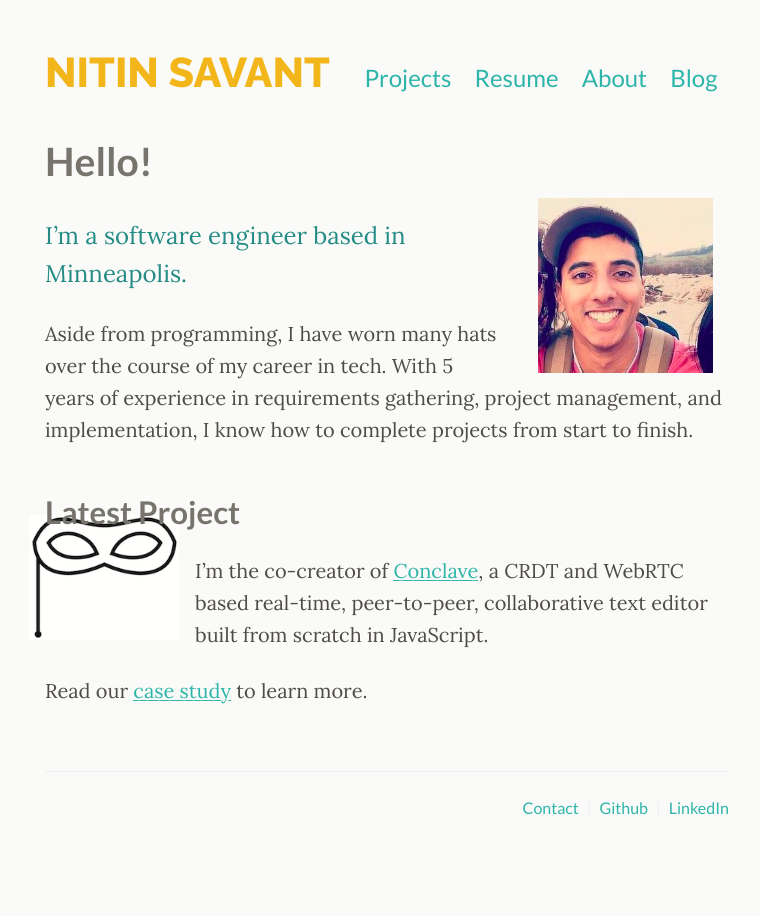
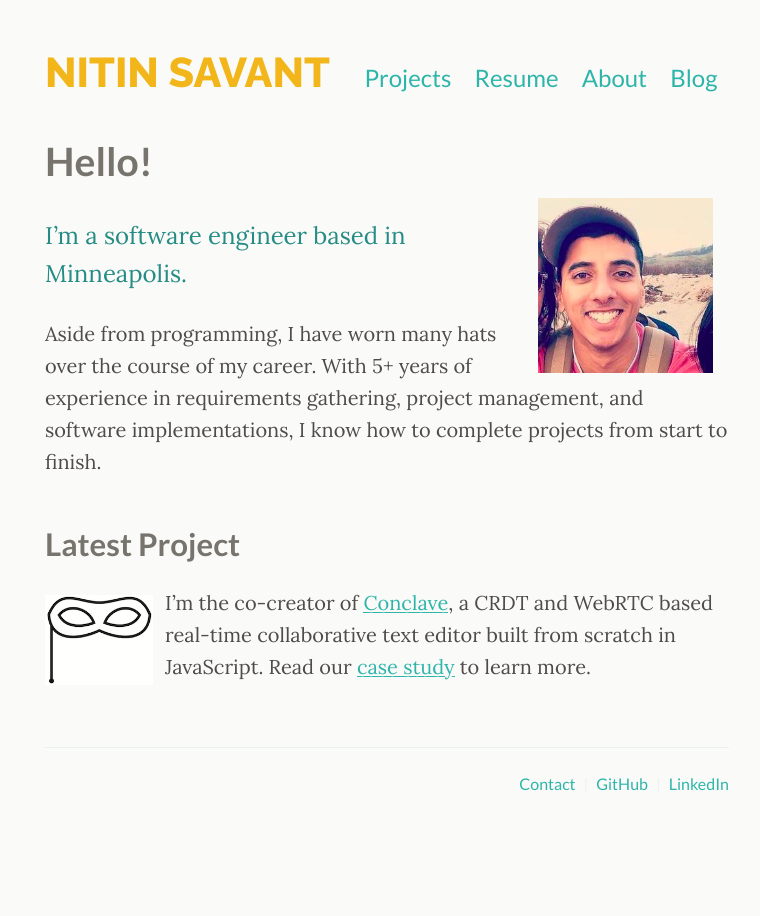
Before and after one commit to nitinsavant/nitinsavant.github.io, a Jekyll site: the page built from index.md, in a window 1280 px wide. Shown: the whole page, without its empty margins (253-1013 px from the left). Built offline with Jekyll 4.4.1, drawn with Linux system fonts in a browser that asks for light colours.

Commit message:
Fixed image size and positioning

```diff
--- a/_includes/footer.html
+++ b/_includes/footer.html
@@ -8,7 +8,7 @@
         {% endif %}
 
         {% if site.github_username %}
-        <li><a target="_blank" rel="external" href="https://github.com/{{ site.github_username }}">Github</a></li>
+        <li><a target="_blank" rel="external" href="https://github.com/{{ site.github_username }}">GitHub</a></li>
         {% endif %}
 
         <li><a target="_blank" rel="external" href="https://linkedin.com/in/nitinsavant">LinkedIn</a></li>
--- a/_sass/_page.scss
+++ b/_sass/_page.scss
@@ -175,9 +175,9 @@ p.post-desc {
 
 .project-logo {
   float: left;
-  width: 150px;
-  height: 150px;
-  margin: -2.5rem 1rem 0 -1rem;
+  width: 120px;
+  padding: 0.5rem 0.75rem 0 0;
+  // margin: -2.5rem 1rem 0 -1rem;
 }
 
 @include mq-up(md) {
--- a/index.md
+++ b/index.md
@@ -16,7 +16,7 @@ subtitle: Hello!
   I'm a software engineer based in Minneapolis.
 </div>
 
-Aside from programming, I have worn many hats over the course of my career in tech. With 5 years of experience in requirements gathering, project management, and implementation, I know how to complete projects from start to finish.
+Aside from programming, I have worn many hats over the course of my career. With 5+ years of experience in requirements gathering, project management, and software implementations, I know how to complete projects from start to finish.
 
 <h2>Latest Project</h2>
 
@@ -26,6 +26,5 @@ Aside from programming, I have worn many hats over the course of my career in te
 </figure>
 {:/}
 
-I'm the co-creator of [Conclave](http://conclave-app.herokuapp.com), a CRDT and WebRTC based real-time, peer-to-peer, collaborative text editor built from scratch in JavaScript.
-
+I'm the co-creator of [Conclave](http://conclave-app.herokuapp.com), a CRDT and WebRTC based real-time collaborative text editor built from scratch in JavaScript.
 Read our [case study](https://conclave-team.github.io/conclave-site/) to learn more.
```
Also changed, not shown: _pages/about.md (+1 -1 lines).
